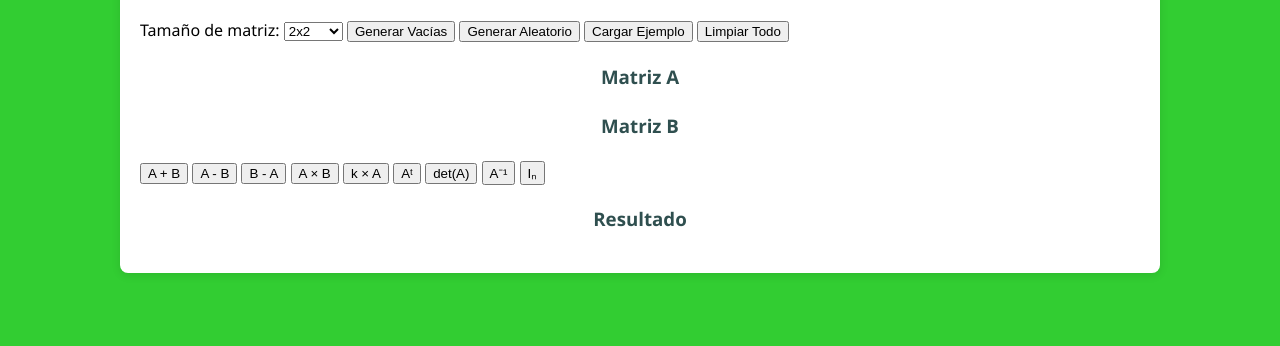
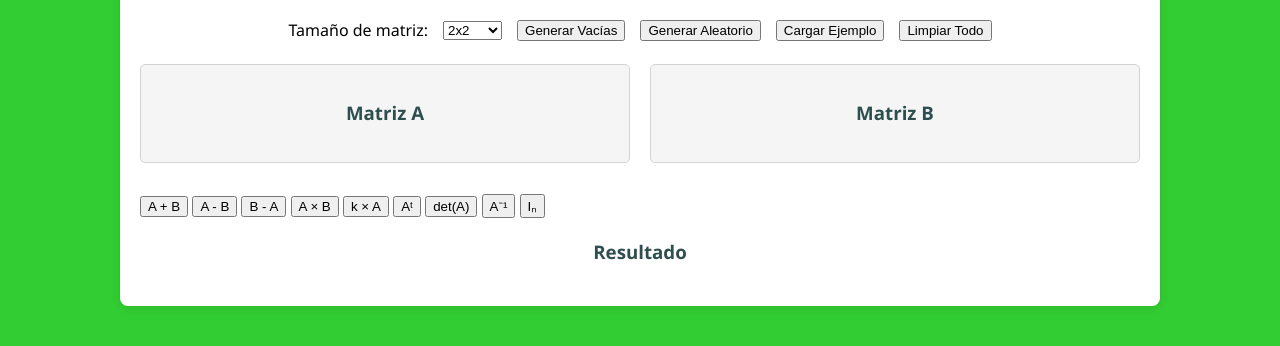
Before and after one commit to diegothxnt/Calculadora-de-Matrices, a plain HTML site: page index.html in a window 1280 px wide. Shown: the part 124-470 px from the top of the page. Drawn offline with Linux system fonts and the light colour scheme; a script that the page names is missing.

Commit message:
feat: Estilos de Controles y Matrices

```diff
--- a/style.css
+++ b/style.css
@@ -19,3 +19,42 @@ h1, h3 {
   color: darkslategray;
   text-align: center;
 }
+.controls {
+  display: flex;
+  justify-content: center;
+  align-items: center;
+  gap: 15px;
+  margin-bottom: 20px;
+  flex-wrap: wrap;
+}
+
+#matrices {
+  display: flex;
+  justify-content: space-around;
+  gap: 20px;
+  margin-bottom: 30px;
+  flex-wrap: wrap;
+}
+
+.matrix {
+  flex: 1;
+  min-width: 300px;
+  border: 1px solid lightgray;
+  padding: 15px;
+  border-radius: 5px;
+  background: whitesmoke;
+}
+
+.matrix-grid {
+  display: grid;
+  gap: 8px;
+  margin-top: 10px;
+}
+
+.matrix-cell {
+  width: 100%;
+  padding: 8px;
+  border: 1px solid lightgray;
+  border-radius: 4px;
+  text-align: center;
+}
```
